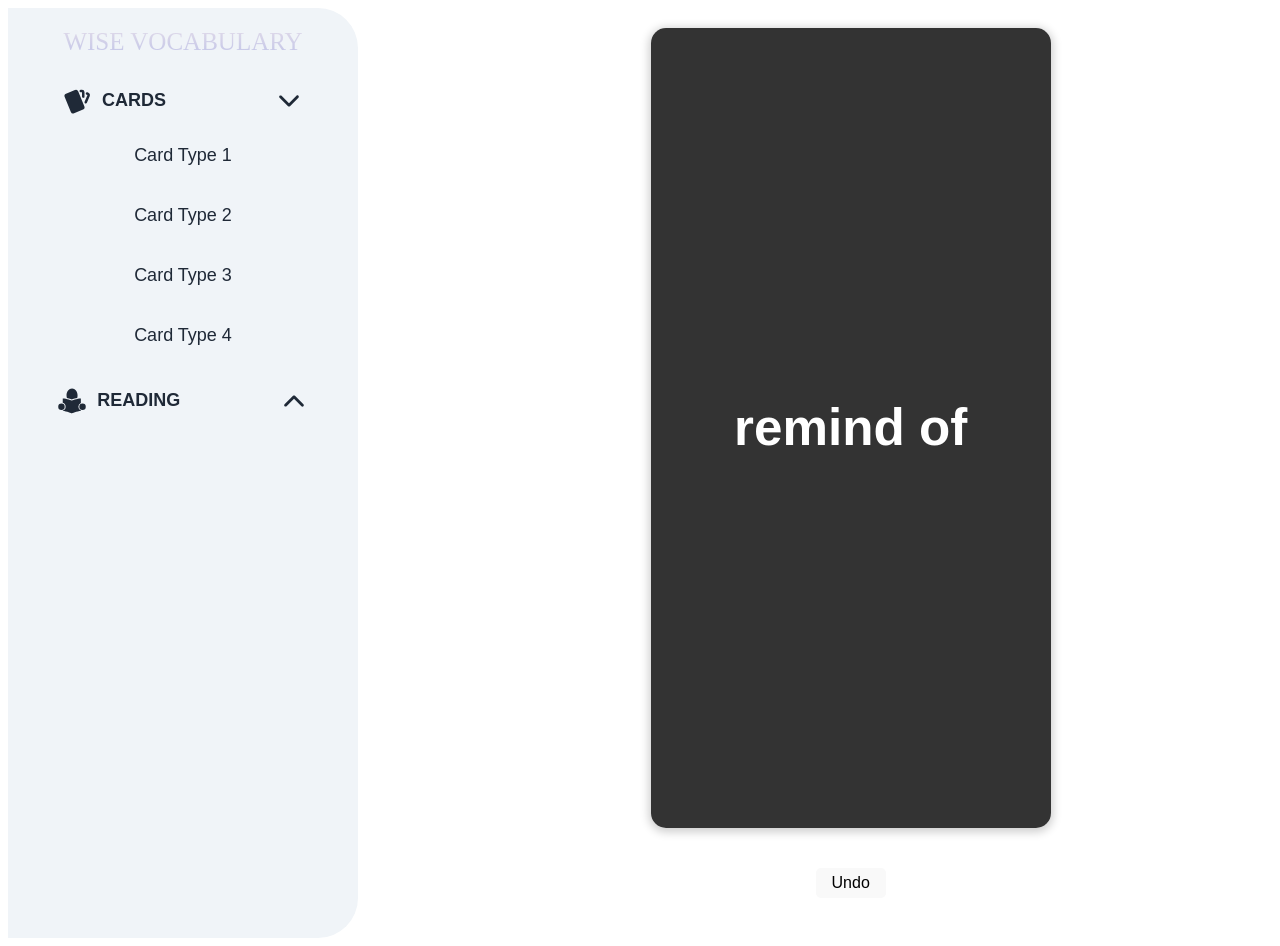
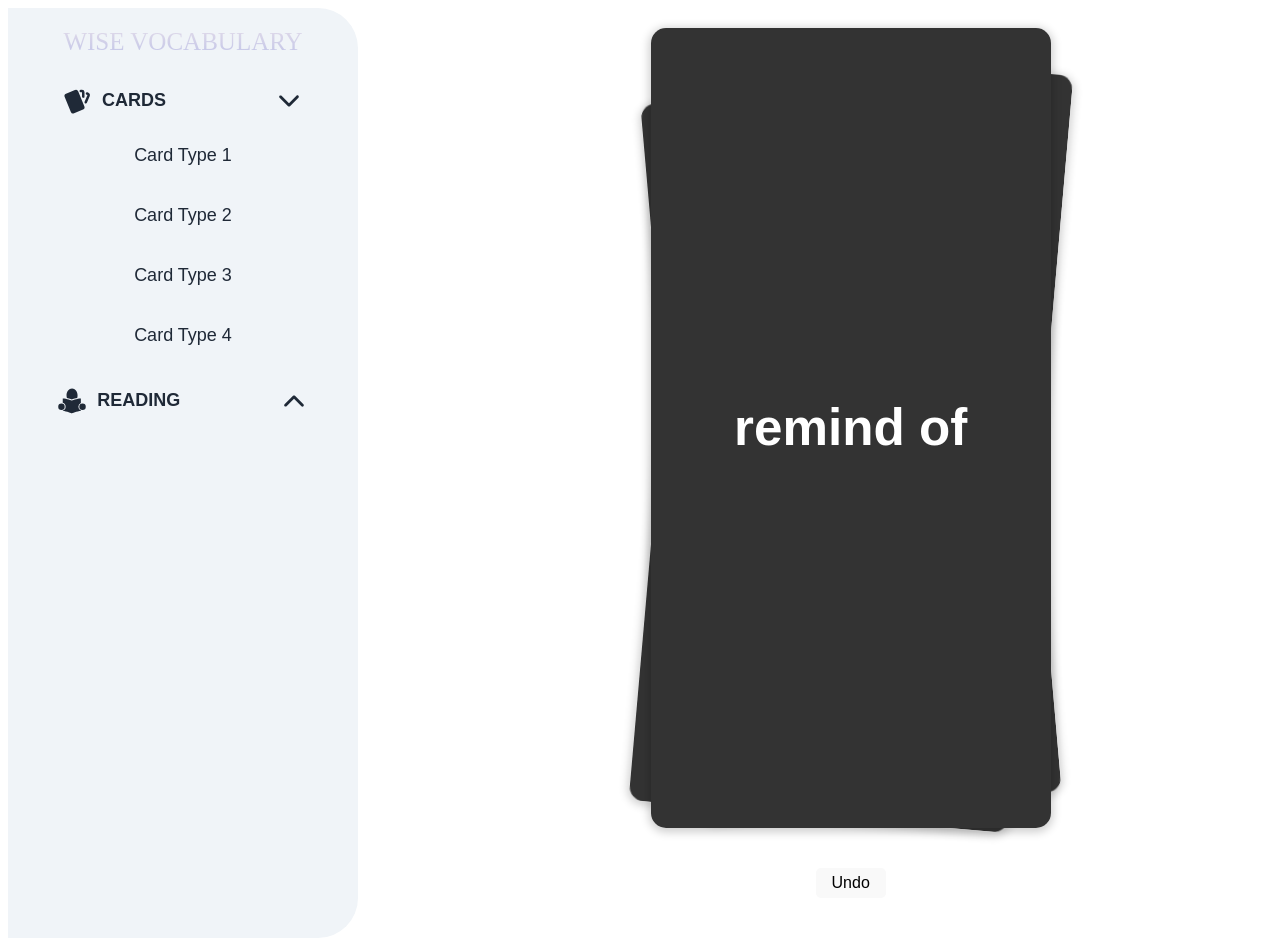
Before and after one commit to bilgekosee/vocabulary-card-api, a React (Vite) app: page /card-type-2 in a window 1280 px wide. Built offline with nearby package versions, Linux system fonts and the light colour scheme; a web font is replaced by a local one.

Commit message:
card 2 güncellendi ve card 3 e data eklendi

```diff
--- a/src/cards/VocabularyType2/VocabularyType2.css
+++ b/src/cards/VocabularyType2/VocabularyType2.css
@@ -114,13 +114,18 @@ button.undo-swipe {
   color: white;
   transform: rotateY(180deg);
 }
-
-.flash-card:nth-child(odd) {
-  transform: rotate(5deg);
+.flash-card--back h1 {
+  max-width: 300px;
+  font-size: 32px;
+  word-wrap: break-word;
+  overflow-wrap: break-word;
+  white-space: normal;
 }
-
-.flash-card:nth-child(even) {
-  transform: rotate(-5deg);
+.flash-card--front h1 {
+  max-width: 300px;
+  word-wrap: break-word;
+  overflow-wrap: break-word;
+  white-space: normal;
 }
 
 .flash-card.active {
--- a/src/cards/VocabularyType2/VocabularyType2.jsx
+++ b/src/cards/VocabularyType2/VocabularyType2.jsx
@@ -69,30 +69,50 @@ const VocabularyCardSecond = () => {
   return (
     <div className="typetwo-card-container">
       <div className="flash-cards">
-        <div className="flash-done">
-          <h1>You are doing well!!!</h1>
-        </div>
+        {Vocabulary.slice(Math.max(activeIndex - 3, 0), activeIndex + 1)
+          .map((card, i, arr) => {
+            const isTop = i === arr.length - 1;
+            const cardIndex = activeIndex - (arr.length - 1 - i);
+            const offset = arr.length - 1 - i;
+            const rotation = offset === 0 ? 0 : offset % 2 === 0 ? -5 : 5;
 
-        {activeIndex >= 0 && (
+            return (
               <div
-            className="flash-card active"
-            style={{ transform, opacity }}
-            onMouseDown={handleMouseDown}
-            onMouseMove={handleMouseMove}
-            onMouseUp={handleMouseUp}
-            onClick={() => setIsFlipped((prev) => !prev)}
+                key={card.id}
+                className={`flash-card ${isTop ? "active" : ""}`}
+                style={{
+                  transform: isTop
+                    ? transform
+                    : `translateY(${
+                        offset * 10
+                      }px) rotate(${rotation}deg) scale(${1 - offset * 0.05})`,
+                  opacity: isTop ? opacity : 1,
+                  zIndex: i,
+                }}
+                onMouseDown={isTop ? handleMouseDown : undefined}
+                onMouseMove={isTop ? handleMouseMove : undefined}
+                onMouseUp={isTop ? handleMouseUp : undefined}
+                onClick={
+                  isTop ? () => setIsFlipped((prev) => !prev) : undefined
+                }
               >
                 <div className="flash-card-status">Study again</div>
-            <div className={`flash-card--inner ${isFlipped ? "flip" : ""}`}>
+                <div
+                  className={`flash-card--inner ${
+                    isTop && isFlipped ? "flip" : ""
+                  }`}
+                >
                   <div className="flash-card--front">
-                <h1>{Vocabulary[activeIndex].english}</h1>
+                    <h1>{card.english}</h1>
                   </div>
                   <div className="flash-card--back">
-                <h1>{Vocabulary[activeIndex].turkish}</h1>
+                    <h1>{card.turkish}</h1>
                   </div>
                 </div>
               </div>
-        )}
+            );
+          })
+          .reverse()}
       </div>
 
       <button className="undo-swipe" onClick={handleUndo}>
--- a/src/cards/VocabularyType3/VocabularyType3.jsx
+++ b/src/cards/VocabularyType3/VocabularyType3.jsx
@@ -5,15 +5,32 @@ import {
   BiSolidLeftArrowCircle,
   BiSolidRightArrowCircle,
 } from "react-icons/bi";
+import Vocabulary from "../../data/vocabulary_complete.json";
 
 const VocabularyCardThird = () => {
   const [isApproved, setIsApproved] = useState(null);
+  const [index, setIndex] = useState(0);
+  const [flippedCard, setFlippedCard] = useState(false);
+  const currentWord = Vocabulary[index];
+
+  const nextCard = () => {
+    setIndex((prevIndex) =>
+      prevIndex < Vocabulary.length - 1 ? prevIndex + 1 : 0
+    );
+    setFlippedCard(false);
+  };
+  const prevCard = () => {
+    setIndex((prevIndex) =>
+      prevIndex > 0 ? prevIndex - 1 : Vocabulary.length - 1
+    );
+    setFlippedCard(false);
+  };
 
   return (
     <div className="third-card-container">
       <div className="third-card-wrapper">
         <div className="third-card-title-wrapper">
-          <span className="third-card-title">Hello</span>
+          <span className="third-card-title">{currentWord.english}</span>
         </div>
 
         <div className="control-icons">
@@ -32,22 +49,28 @@ const VocabularyCardThird = () => {
             {isApproved ? (
               <div className="false-section">
                 <span className="translate-content">Tebrikler!!!</span>
-                <span className="answer">Merhaba</span>
+                <span className="answer">{currentWord.turkish}</span>
               </div>
             ) : (
               <div className="false-section">
                 <span className="translate-content">
                   Üzülme bir dahaki sefere yapabilirsin!!!
                 </span>
-                <span className="answer">Merhaba</span>
+                <span className="answer">{currentWord.turkish}</span>
               </div>
             )}
           </div>
         )}
       </div>
       <div className="card-third-icons-wrapper">
-        <BiSolidLeftArrowCircle className="card-third-icons left" />
-        <BiSolidRightArrowCircle className="card-third-icons right" />
+        <BiSolidLeftArrowCircle
+          className="card-third-icons left"
+          onClick={prevCard}
+        />
+        <BiSolidRightArrowCircle
+          className="card-third-icons right"
+          onClick={nextCard}
+        />
       </div>
     </div>
   );
```
Lines whose indentation alone changed are shown as unchanged.
